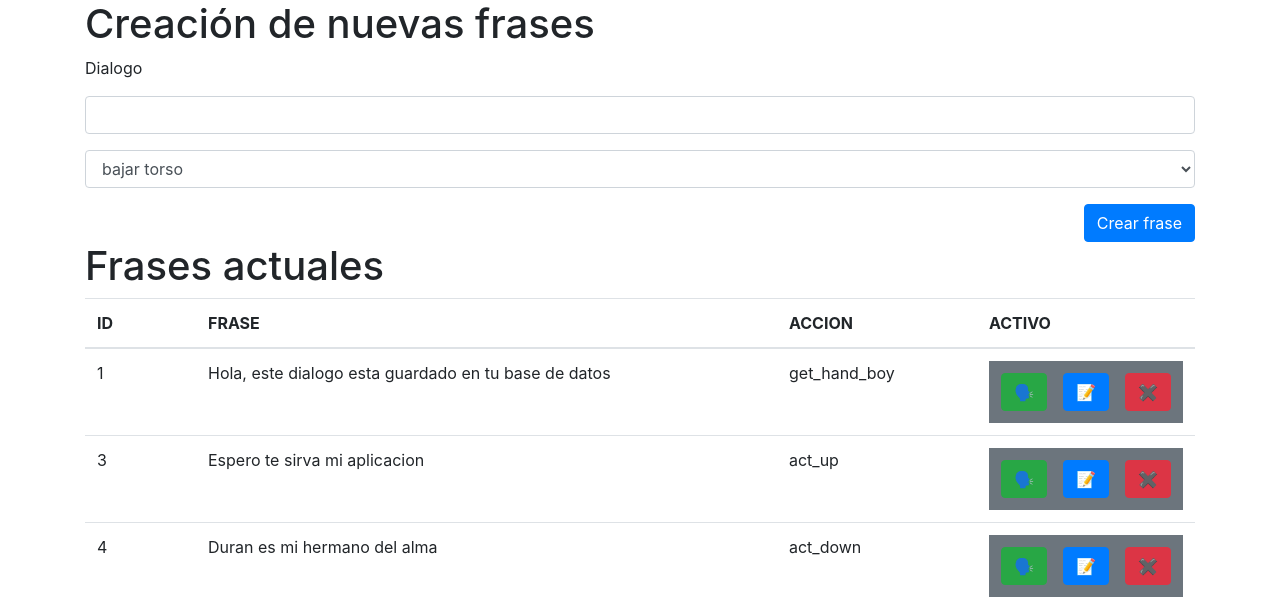
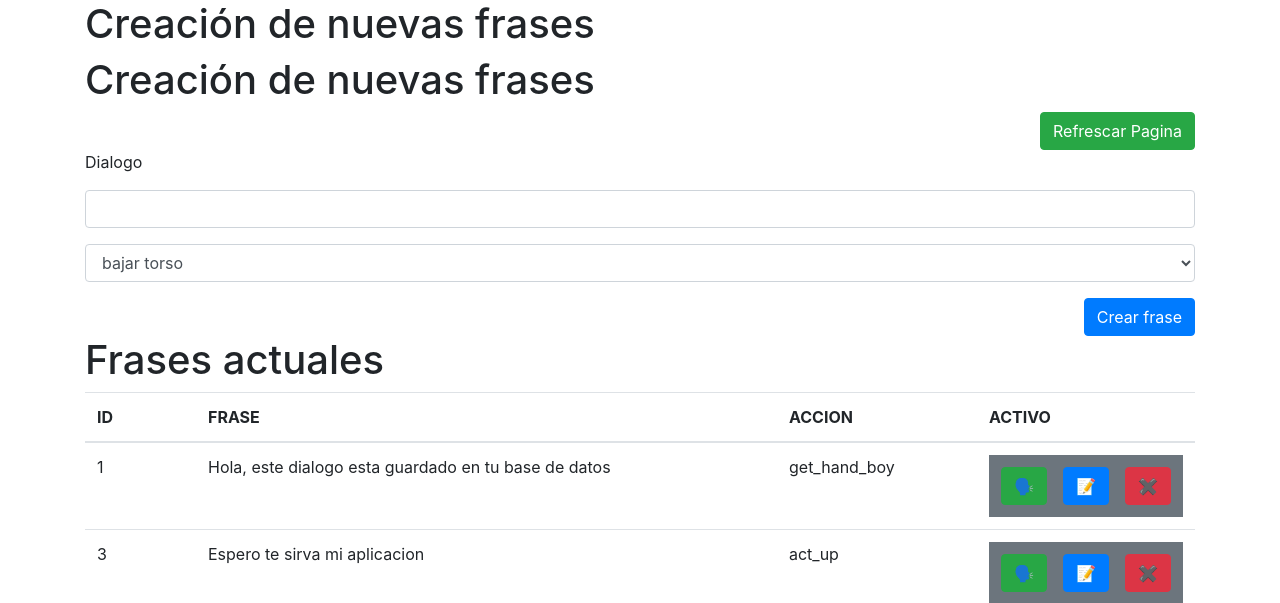
Before and after one commit to durbonca/dialogos-max-robot, a PHP site: page / in a window 1280 px wide. Shown: the top 603 px of the page. Run offline with PHP 8.4, Linux system fonts and the light colour scheme; data comes from the database, SQL or seed files in the repository.

Commit message:
añadiendo boton de refrescar la pagina

```diff
--- a/index.php
+++ b/index.php
@@ -131,6 +131,10 @@ switch ($btn) {
 <body>
     <div class="container">
         <h1>Creación de nuevas frases</h1>
+        <form method="post">
+			<h1>Creación de nuevas frases</h1>
+			<div class="text-right"><button id="boton" class="btn btn-success" type="submit">Refrescar Pagina</button></div>
+		</form>
         <form action="index.php" method="post">
             <div class="form-group">
                 <div>
```
